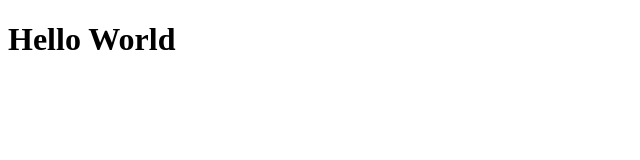
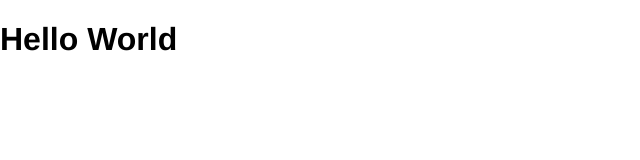
Before and after one commit to MaliScheuer/capstone-project, a React (Create React App) app: page / in a window 1280 px wide. Shown: the top 160 px of the page, without its empty margins (0-640 px from the left). Built offline with nearby package versions, Linux system fonts and the light colour scheme.

Commit message:
implemted globalstyles

```diff
--- a/public/index.html
+++ b/public/index.html
@@ -1,14 +1,12 @@
 <!DOCTYPE html>
 <html lang="en">
+
 <head>
   <meta charset="utf-8" />
   <link rel="icon" href="%PUBLIC_URL%/favicon.ico" />
   <meta name="viewport" content="width=device-width, initial-scale=1" />
   <meta name="theme-color" content="#000000" />
-    <meta
-      name="description"
-      content="Web site created using create-react-app"
-    />
+  <meta name="description" content="Web site created using create-react-app" />
   <link rel="apple-touch-icon" href="%PUBLIC_URL%/logo192.png" />
   <!--
       manifest.json provides metadata used when your web app is installed on a
@@ -24,9 +22,11 @@
       work correctly both with client-side routing and a non-root public URL.
       Learn how to configure a non-root public URL by running `npm run build`.
     -->
-    <title>React App</title>
+  <title>Mentor App</title>
 </head>
+
 <body>
+
   <noscript>You need to enable JavaScript to run this app.</noscript>
   <div id="root"></div>
   <!--
@@ -40,4 +40,5 @@
       To create a production bundle, use `npm run build` or `yarn build`.
     -->
 </body>
+
 </html>
--- /dev/null
+++ b/src/GlobalStyles.js
@@ -0,0 +1,16 @@
+import { createGlobalStyle } from 'styled-components';
+
+export default createGlobalStyle`
+
+*{
+    box-sizing: border-box;
+
+    font-family: 'Helvetica', 'Arial', sans-serif;
+}
+
+body{
+    margin: 0;
+
+}
+
+`
--- a/src/index.js
+++ b/src/index.js
@@ -1,15 +1,16 @@
 import React from 'react';
 import ReactDOM from 'react-dom';
 import App from './App';
+import GlobalStyles from './GlobalStyles'
+import { BrowserRouter as Router } from 'react-router-dom';
 
 
 ReactDOM.render(
   <React.StrictMode>
-    <App />
+    <Router>
+      <App />
+      <GlobalStyles></GlobalStyles>
+    </Router>
   </React.StrictMode>,
   document.getElementById('root')
 );
-
-// If you want to start measuring performance in your app, pass a function
-// to log results (for example: reportWebVitals(console.log))
-// or send to an analytics endpoint. Learn more: https://bit.ly/CRA-vitals
```
Lines whose indentation alone changed are shown as unchanged.
